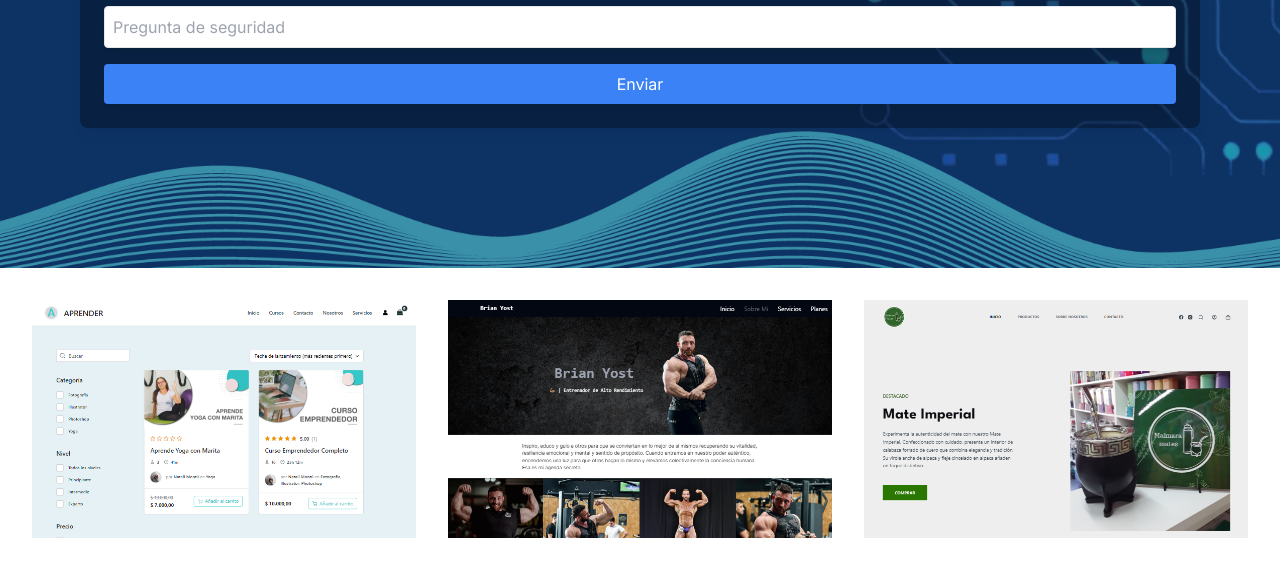
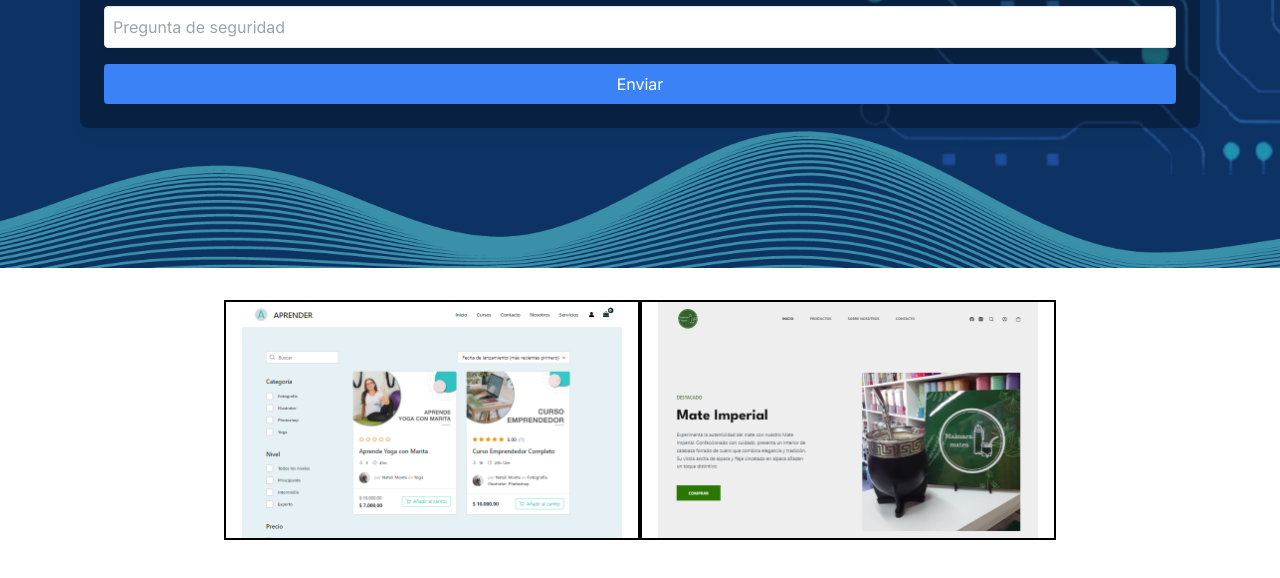
Before and after one commit to LemuFenske/InnovateClient, a Next.js app in the folder client/: page / in a window 1280 px wide. Shown: the part 2252-2830 px from the top of the page. Built offline with nearby package versions, Linux system fonts and the light colour scheme.

Commit message:
portfolio1

```diff
--- a/client/src/components/SectionInstagram/SectionInstagram.jsx
+++ b/client/src/components/SectionInstagram/SectionInstagram.jsx
@@ -1,7 +1,6 @@
 import Link from "next/link";
 import Image from "next/image";
 import aprender from './aprender.png';
-import brian from './brian.png';
 import maimara from './maimara.png';
 
 export default function SectionInstagram() {
@@ -9,9 +8,9 @@ export default function SectionInstagram() {
     <section id="nuestros-productos" className="bg-white text-black p-8 min-h-screen w-full">
       <div className="flex flex-wrap justify-center items-center -mx-4">
         {/* Primera imagen */}
-        <div className="w-full md:w-1/3 px-4 mb-4 md:mb-0">
-          <Link href="https://aprenderemprendedores.com/">
-            <div>
+        <div className="w-full md:w-1/3 px-4 mb-4 md:mb-0 image-container">
+          <Link href="https://aprenderemprendedores.com/" target="_blank">
+            <div className="image-wrapper">
               <Image
                 src={aprender}
                 width={450}
@@ -23,23 +22,9 @@ export default function SectionInstagram() {
           </Link>
         </div>
         {/* Segunda imagen */}
-        <div className="w-full md:w-1/3 px-4 mb-4 md:mb-0">
-          <Link href="https://brianyost.vercel.app/">
-            <div>
-              <Image
-                src={brian}
-                width={450}
-                height={450}
-                quality={100}
-                alt="Imagen 2"
-              />
-            </div>
-          </Link>
-        </div>
-        {/* Tercera imagen */}
-        <div className="w-full md:w-1/3 px-4 mb-4 md:mb-0">
-          <Link href="https://maimaramates.com/">
-            <div>
+        <div className="w-full md:w-1/3 px-4 mb-4 md:mb-0 image-container">
+          <Link href="https://maimaramates.com/" target="_blank">
+            <div className="image-wrapper">
               <Image
                 src={maimara}
                 width={450}
@@ -51,6 +36,19 @@ export default function SectionInstagram() {
           </Link>
         </div>
       </div>
+
+      <style jsx>{`
+        .image-container {
+          border: 2px solid black;
+          transition: transform 0.2s ease-in-out;
+        }
+        .image-container:hover {
+          transform: scale(1.05);
+        }
+        .image-wrapper {
+          cursor: pointer;
+        }
+      `}</style>
     </section>
   );
 }
```
